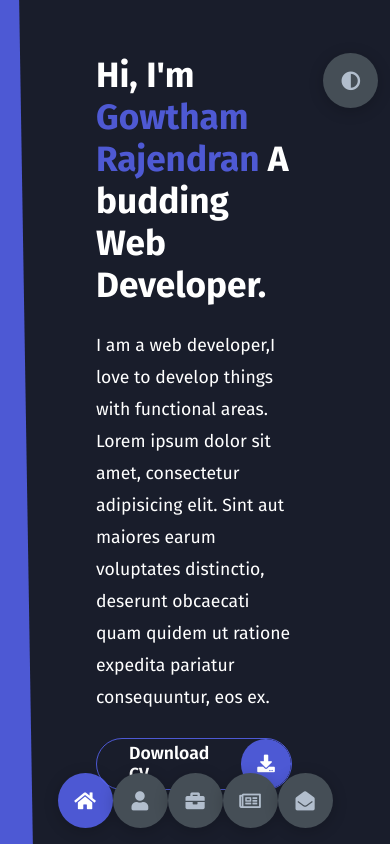
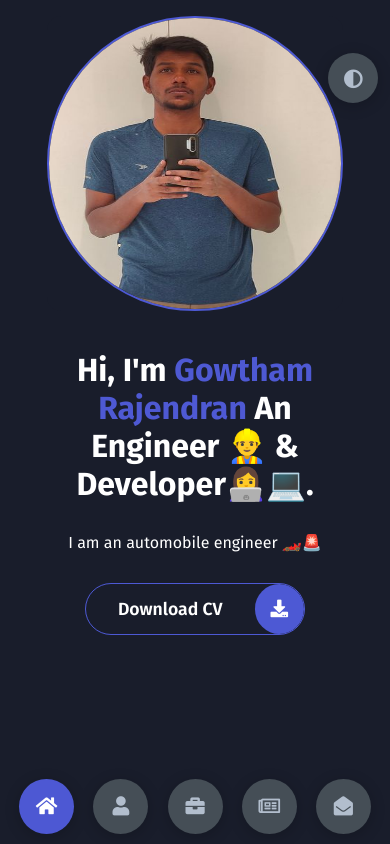
Before and after one commit to GowthamRajendrann/Portfolio-grr, a plain HTML site: page index.html in a window 390 px wide. Drawn offline with Linux system fonts and the light colour scheme.

Commit message:
add reponsive header

```diff
--- a/index.html
+++ b/index.html
@@ -32,14 +32,9 @@
         <div class="right-header">
           <h1 class="name">
             Hi, I'm <span>Gowtham Rajendran</span>
-            A budding Web Developer.
+            An Engineer 👷‍♂️ & Developer👩‍💻💻.
           </h1>
-          <p>
-            I am a web developer,I love to develop things with functional areas.
-            Lorem ipsum dolor sit amet, consectetur adipisicing elit. Sint aut
-            maiores earum voluptates distinctio, deserunt obcaecati quam quidem
-            ut ratione expedita pariatur consequuntur, eos ex.
-          </p>
+          <p>I am an automobile engineer 🏎️🚨</p>
           <div class="btn-container">
             <a href="http://" class="main-btn">
               <span class="btn-text">Download CV</span>
@@ -265,9 +260,7 @@
                   <span>Education:</span>
                 </div>
                 <p>
-                  <span
-                    >Dr.MCET,India</span
-                  >
+                  <span>Dr.MCET,India</span>
                 </p>
               </div>
               <div class="contact-item">
@@ -312,12 +305,7 @@
                   placeholder="Type Your Name"
                   id="name"
                 />
-                <input
-                    type="email"
-                    required
-                    placeholder="Email"
-                    id="email"
-                />
+                <input type="email" required placeholder="Email" id="email" />
               </div>
               <div class="input-control">
                 <label for="subject">Subject</label>
@@ -329,10 +317,7 @@
                 />
               </div>
               <div class="input-control">
-                <textarea
-                  cols="15"
-                  rows="8"
-                ></textarea>
+                <textarea cols="15" rows="8"></textarea>
               </div>
               <div class="btn-container">
                 <a href="http://" class="main-btn">
--- a/styles/_media.scss
+++ b/styles/_media.scss
@@ -2,8 +2,54 @@
   header {
     padding: 0;
   }
-  header .right-header {
-    padding: 2rem;
+  .header-content {
+    display: block;
+    padding-bottom: 5rem;
+    .right-header {
+      width: 90%;
+      margin: 0 auto;
+      padding: 1.5rem;
+      align-items: center;
+      .name {
+        font-size: 2rem;
+        text-align: center;
+      }
+      p {
+        font-size: 1rem;
+        text-align: center;
+      }
+    }
+    .left-header {
+      margin-top:1rem;
+      margin-bottom:1rem;
+      justify-content:center;
+      max-height: 50vh;
+      .header-shape {
+        display: none;
+      }
+      .profile-image{
+        margin: 0 auto;
+        background-color: var(--color-primary);
+        height:35vh ;
+        width: 35vh;
+        img{
+          border-radius: 50%;
+          filter: grayscale(0);
+          border: 2px solid var(--color-secondary);
+          transition: var(--transition-all);
+          &:hover {
+            transform: translate(2px,-2px);
+          border: 5px solid var(--color-secondary);
+
+          }
+        }
+      }
+    }
+  }
+
+  .theme-button {
+    width: 50px;
+    height: 50px;
   }
   .controls {
     top: auto;
@@ -12,10 +58,11 @@
     justify-content: center;
     left: 50%;
     width: 100%;
+    height: 9%;
     background-color: transparent;
     transform: translateX(-50%);
     .control {
-      margin: 1rem 0;
+      margin: 1rem 0.6rem;
     }
   }
 }
--- a/styles/style.scss
+++ b/styles/style.scss
@@ -100,7 +100,7 @@ section {
 
 .btn-container {
   display: flex;
-  align-self: flex-start;
+  // align-self: flex-start;
   .main-btn {
     border-radius: 30px;
     color: inherit;
@@ -277,7 +277,6 @@ section {
   min-height: 100vh;
   .left-header {
     display: flex;
-    align-items: center;
     position: relative;
     .header-shape {
       transition: var(--transition-all);
@@ -293,7 +292,8 @@ section {
     .profile-image {
       border-radius: var(--br-sm-2);
       height: 84%;
-      width: 65%;
+      width: auto;
+      margin-top:4rem;
       margin-left: 4rem;
       background-color: var(--color-black);
       transition: var(--transition-all);
@@ -317,7 +317,7 @@ section {
     align-items: flex-start;
     padding-right: 16rem;
     .name {
-      font-size: rem;
+      font-size: 3rem;
       span {
         color: var(--color-secondary);
       }
```
Also changed, not shown: styles/style.css, 1 other file.
